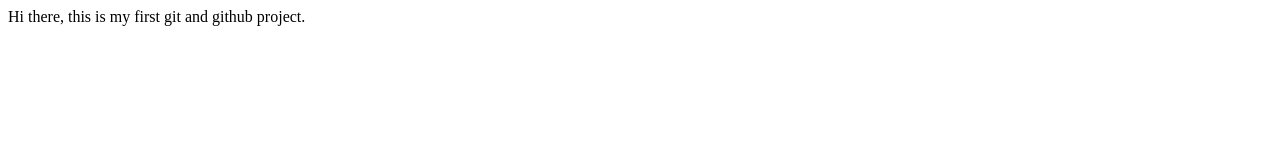
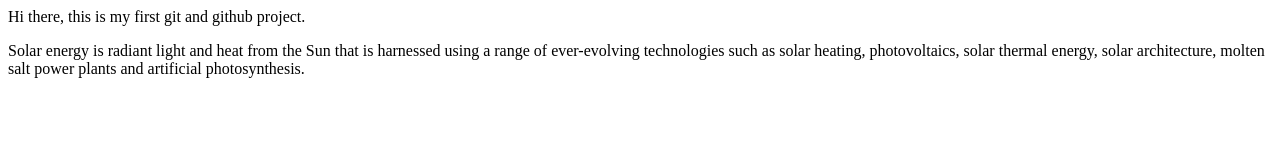
Before and after one commit to blaze2004/git-basic, a plain HTML site: page index.html in a window 1280 px wide. Drawn offline with Linux system fonts and the light colour scheme.

Commit message:
added solar energy essay

```diff
--- a/index.html
+++ b/index.html
@@ -1,11 +1,22 @@
 <!DOCTYPE html>
 <html>
+
 <head>
     <title>
         Git and GitHub basic
     </title>
 </head>
+
 <body>
     Hi there, this is my first git and github project.
+    <div>
+        <p>
+            <!--Write about solar enerygy-->
+            Solar energy is radiant light and heat from the Sun that is harnessed using a range of ever-evolving
+            technologies such as solar heating, photovoltaics, solar thermal energy, solar architecture,
+            molten salt power plants and artificial photosynthesis.
+        </p>
+    </div>
 </body>
+
 </html>
```
Lines whose indentation alone changed are shown as unchanged.
